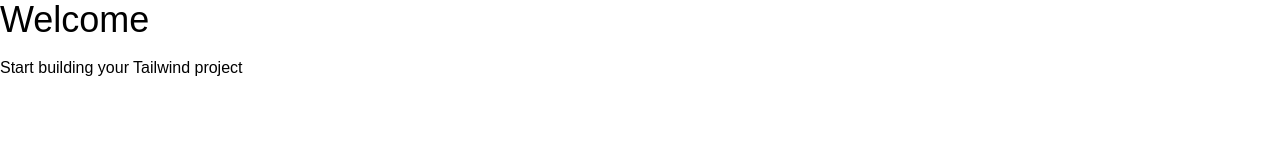
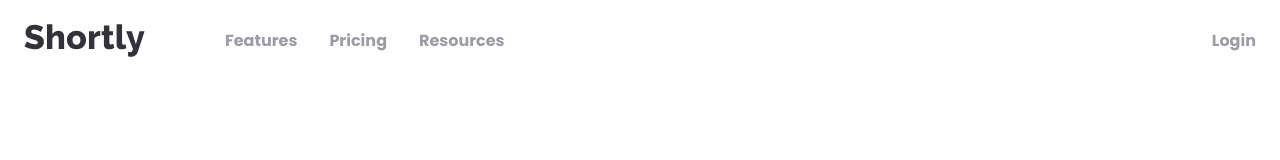
Before and after one commit to MuhammadTurkmen/Shortly, a website: page index.html in a window 1280 px wide. Drawn offline with Linux system fonts and the light colour scheme.

Commit message:
adding class

```diff
--- a/index.html
+++ b/index.html
@@ -5,10 +5,47 @@
     <meta http-equiv="X-UA-Compatible" content="IE=edge" />
     <meta name="viewport" content="width=device-width, initial-scale=1.0" />
     <link rel="stylesheet" href="css/style.css" />
+    <link rel="preconnect" href="https://fonts.googleapis.com" />
+    <link rel="preconnect" href="https://fonts.gstatic.com" crossorigin />
+    <link
+      href="https://fonts.googleapis.com/css2?family=Alata&family=Poppins:wght@400;500;700&display=swap"
+      rel="stylesheet" />
+
+    <link
+      rel="shortcut icon"
+      type="image/png"
+      href="images/favicon-32x32.png" />
     <title>Shortly</title>
   </head>
   <body>
-    <h1 class="text-4xl mb-4">Welcome</h1>
-    <p>Start building your Tailwind project</p>
+    <!-- Nav Container -->
+    <nav class="relative container mx-auto p-6">
+      <!-- Flex Container For All Items -->
+      <div class="flex items-center justify-between">
+        <!-- Flex Container For Logo/Menu -->
+        <div class="flex items-center space-x-20">
+          <!-- Logo -->
+          <img src="images/logo.svg" alt="" />
+          <!-- Left Menu -->
+          <div class="hidden space-x-8 font-bold lg:flex">
+            <a href="#" class="text-grayishViolet hover:text-veryDarkViolet"
+              >Features</a
+            >
+            <a href="#" class="text-grayishViolet hover:text-veryDarkViolet"
+              >Pricing</a
+            >
+            <a href="#" class="text-grayishViolet hover:text-veryDarkViolet"
+              >Resources</a
+            >
+          </div>
+        </div>
+
+        <!-- Right Buttons Menu -->
+        <div
+          class="hidden items-center space-x-6 font-bold text-grayishViolet lg:flex">
+          <div class="hover:text-veryDarkViolet">Login</div>
+        </div>
+      </div>
+    </nav>
   </body>
 </html>
```
Also changed, not shown: css/style.css.
